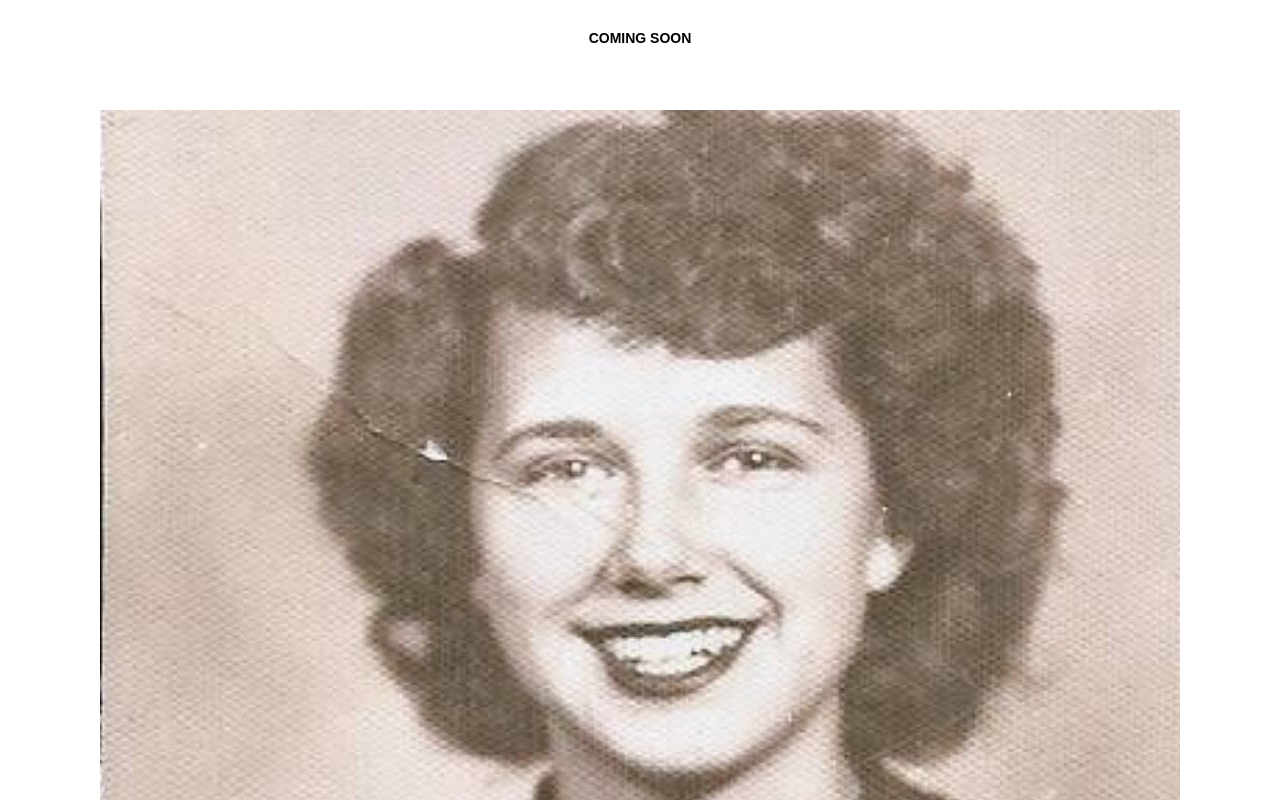
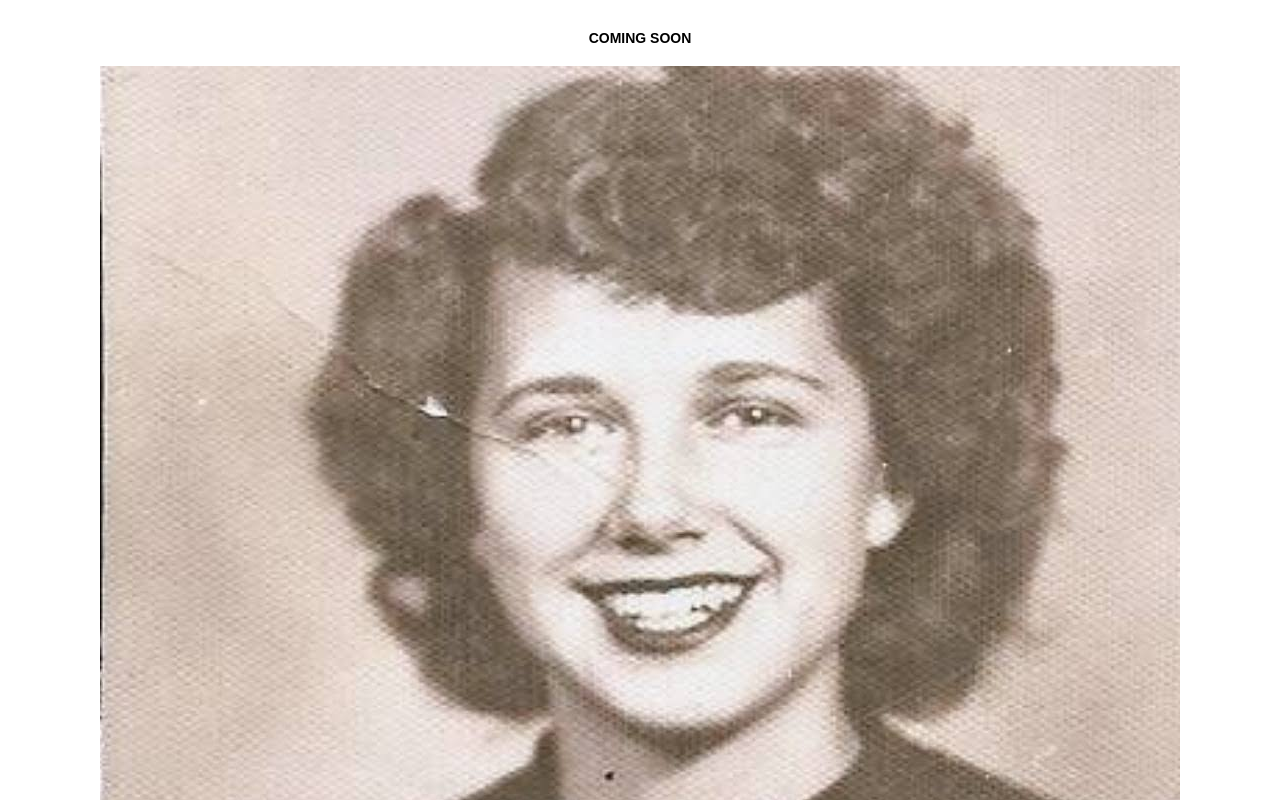
Before and after one commit to henrysyvertsen/MornaStar, a plain HTML site: page index.html in a window 1280 px wide. Shown: the top 800 px of the page. Drawn offline with Linux system fonts and the light colour scheme.

Commit message:
Updating heading spacing

```diff
--- a/main.css
+++ b/main.css
@@ -49,7 +49,7 @@ img {
 }
 
 .opening-image {
- 	padding: 5%;
+ 	padding: 20px 5%;
 }
 
 .opening-image img {
```
